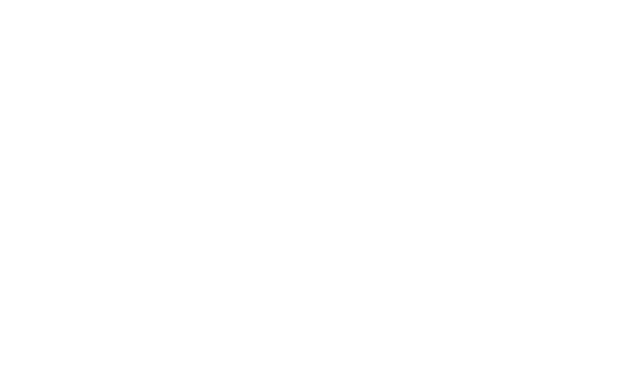
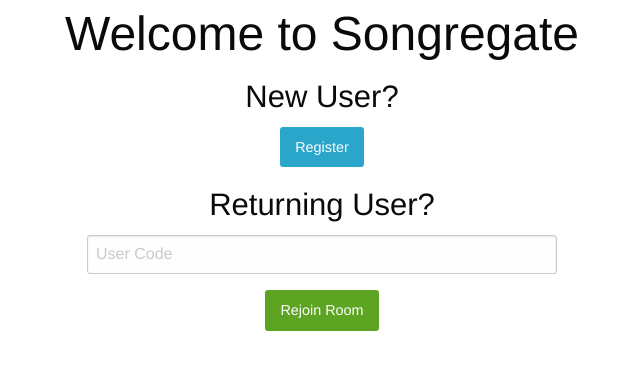
Before and after one commit to jaideng123/songregate, a website: page index.html in a window 1280 px wide. Shown: the whole page, without its empty margins (318-958 px from the left). Drawn offline with Linux system fonts and the light colour scheme.

Commit message:
HTML skeleton for welcome screen

```diff
--- a/partials/welcome.html
+++ b/partials/welcome.html
@@ -1,2 +1,18 @@
 <div>
+  <div class="row">
+    <h1 class='text-center'>Welcome to Songregate</h1>
+  </div>
+  <h3 class='text-center'> New User? </h3>
+  <div class='row text-center'>
+    <button class='button'>Register</button>
+  </div>
+  <h3 class='text-center'> Returning User? </h3>
+  <div class='row text-center'>
+    <div class='medium-6 small-centered column'>
+    <input type="text" value="" placeholder="User Code">
+    </div>
+  </div>
+  <div class='row text-center'>
+    <button class='button success'>Rejoin Room</button>
+  </div>
 </div>
```
